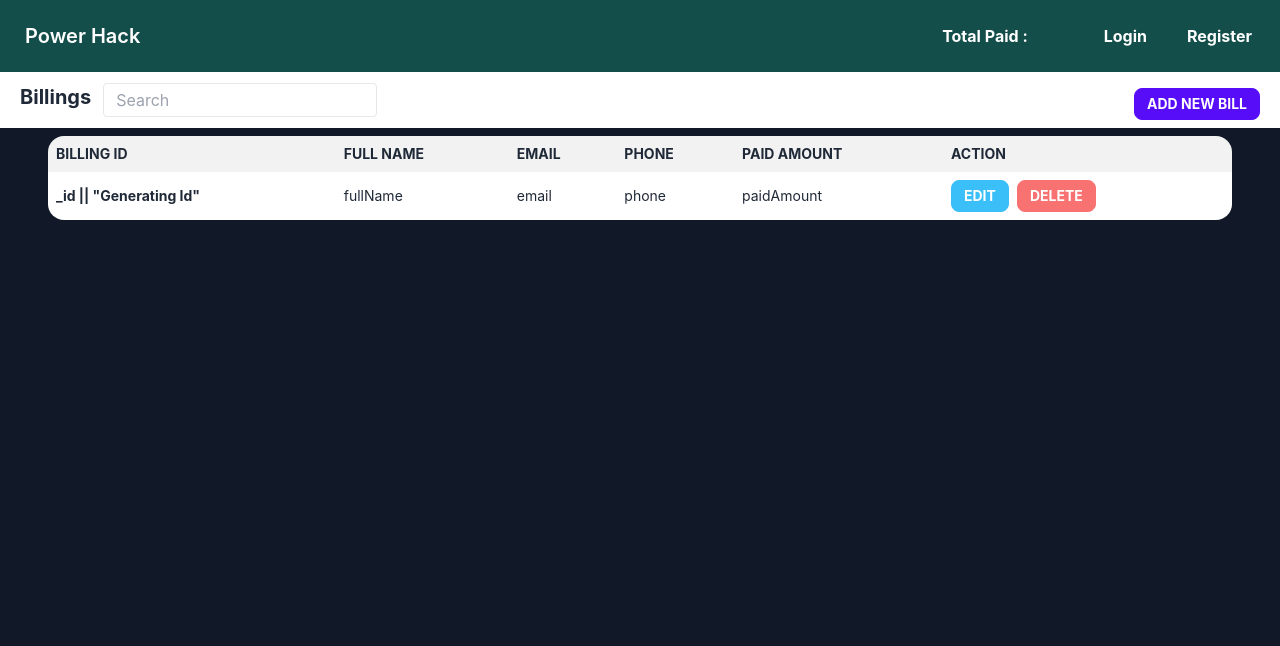
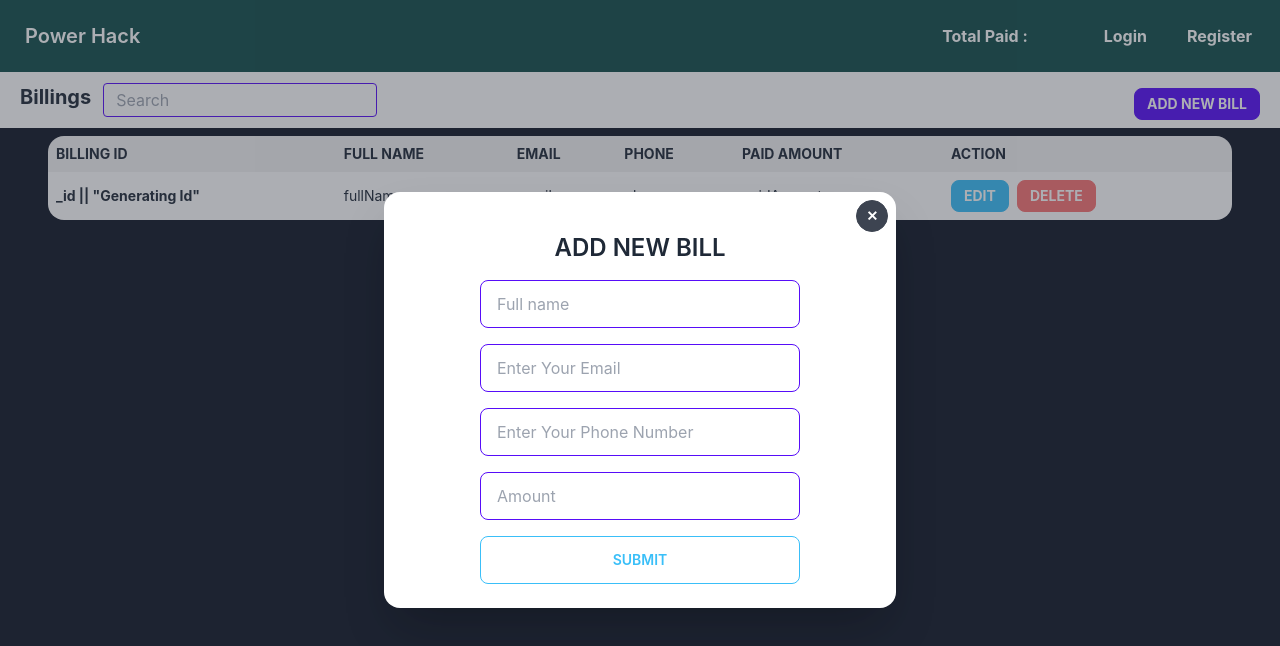
Before and after one commit to Sumon092/power-hack-client, a React (Create React App) app: page / in a window 1280 px wide. Both pictures are taken after a click on the label "ADD NEW BILL". Shown: the top 646 px of the page. Built offline with nearby package versions, Linux system fonts and the light colour scheme.

Commit message:
add billing modal added

```diff
--- /dev/null
+++ b/src/components/Modals/BillingModal.jsx
@@ -0,0 +1,26 @@
+import React from 'react';
+import ModalsForm from './ModalsForm'
+
+const BillingModal = () => {
+    return (
+        <div >
+            <input type="checkbox" id="add-billing-modal" className="modal-toggle" />
+            <div className="modal modal-bottom sm:modal-middle">
+                <div className="modal-box">
+                    <h3 className="text-2xl font-folder text-center my-4 uppercase font-semibold">
+                        Add New Bill
+                    </h3>
+                    <ModalsForm />
+                    <label
+                        htmlFor="add-billing-modal"
+                        className="btn btn-sm btn-circle absolute right-2 top-2"
+                    >
+                        ✕
+                    </label>
+                </div>
+            </div>
+        </div>
+    );
+};
+
+export default BillingModal;
--- /dev/null
+++ b/src/components/Modals/ModalsForm.jsx
@@ -0,0 +1,131 @@
+import React from 'react';
+import { useForm } from 'react-hook-form';
+
+const ModalsForm = () => {
+    const {
+        register, handleSubmit, formState: { errors }, reset, } = useForm();
+
+    return (
+        <form onSubmit={handleSubmit}>
+            <div class="form-control w-full max-w-xs mx-auto">
+                <input
+                    type="text"
+                    placeholder="Full name"
+                    {...register("fullName", {
+                        required: {
+                            value: true,
+                            message: "FullName is required",
+                        },
+                    })}
+                    class="input input-bordered w-full max-w-xs input-primary"
+                />
+                <label class="label">
+                    {errors?.fullName?.type === "required" && (
+                        <span class="label-text-alt text-error">
+                            {errors?.fullName?.message}
+                        </span>
+                    )}
+                </label>
+            </div>
+
+            <div class="form-control w-full max-w-xs mx-auto">
+                <input
+                    {...register("email", {
+                        required: {
+                            value: true,
+                            message: "Email Required",
+                        },
+                        pattern: {
+                            value: /[a-z0-9]+@[a-z]+\.[a-z]{2,3}/,
+                            message: "Email is not valid",
+                        },
+                    })}
+                    type="email"
+                    placeholder="Enter Your Email"
+                    className="input input-bordered input-primary w-full max-w-xs"
+                />
+                <label className="label">
+                    {errors.email?.type === "required" && (
+                        <span className="label-text-alt text-red-500">
+                            {errors.email.message}
+                        </span>
+                    )}
+                    {errors.email?.type === "pattern" && (
+                        <span className="label-text-alt text-red-500">
+                            {errors.email.message}
+                        </span>
+                    )}
+                </label>
+            </div>
+
+            <div class="form-control w-full max-w-xs mx-auto">
+                <input
+                    type="text"
+                    placeholder="Enter Your Phone Number"
+                    {...register("phone", {
+                        required: {
+                            value: true,
+                            message: "Phone number  required",
+                        },
+                        minLength: {
+                            value: 11,
+                            message: "Phone Number should be 11 digits",
+                        },
+                        maxLength: {
+                            value: 11,
+                            message: "Phone Number should be 11 digits",
+                        },
+                    })}
+                    class="input input-bordered w-full max-w-xs input-primary"
+                />
+                <label class="label">
+                    {errors?.phone?.type === "required" && (
+                        <span class="label-text-alt text-error">
+                            {errors?.phone?.message}
+                        </span>
+                    )}
+                    {errors?.phone?.type === "minLength" && (
+                        <span class="label-text-alt text-error">
+                            {errors?.phone?.message}
+                        </span>
+                    )}
+                    {errors?.phone?.type === "maxLength" && (
+                        <span class="label-text-alt text-error">
+                            {errors?.phone?.message}
+                        </span>
+                    )}
+                </label>
+            </div>
+
+            <div class="form-control w-full max-w-xs mx-auto">
+                <input
+                    type="number"
+                    placeholder="Amount"
+                    {...register("amount", {
+                        required: {
+                            value: true,
+                            message: "Please Enter Amount!",
+                        },
+                    })}
+                    class="input input-bordered w-full max-w-xs input-primary"
+                />
+                <label class="label">
+                    {errors?.amount?.type === "required" && (
+                        <span class="label-text-alt text-error">
+                            {errors?.amount?.message}
+                        </span>
+                    )}
+                </label>
+            </div>
+            <div className="w-full max-w-xs mx-auto">
+                <input
+                    type="submit"
+                    value="submit"
+                    className="btn btn-info btn-outline hover:text-white w-full max-w-xs text-white"
+                />
+            </div>
+        </form>
+    );
+};
+
+export default ModalsForm;
--- a/src/components/TableBody/TableBody.jsx
+++ b/src/components/TableBody/TableBody.jsx
@@ -11,7 +11,7 @@ const TableBody = () => {
                 <td>paidAmount</td>
                 <td>
                     <label
-                        htmlFor="update-modal"
+                        htmlFor="add-billing-modal"
                         className="btn btn-sm btn-info text-white font-bold mr-2"
                     >
                         Edit
--- a/src/pages/Dashboard/Dashboard.jsx
+++ b/src/pages/Dashboard/Dashboard.jsx
@@ -1,3 +1,4 @@
+import BillingModal from "../../components/Modals/BillingModal";
 import TableBody from "../../components/TableBody/TableBody";
 
 const Dashboard = () => {
@@ -11,16 +12,17 @@ const Dashboard = () => {
             <input
               type="text"
               placeholder="Search"
-              className="w-full rounded border  focus:bg-transparent text-base outline-none py-1 px-3"
+              className="w-full rounded border  focus:bg-transparent text-base outline-none py-1 px-3 input-primary"
             />
           </form>
           <div>
             <label
-              htmlFor="bill-modal"
+              htmlFor="add-billing-modal"
               className="btn btn-sm btn-primary text-white font-bold mt-2"
             >
               Add New Bill
             </label>
+              <BillingModal />
           </div>
         </div>
       </div>
```
